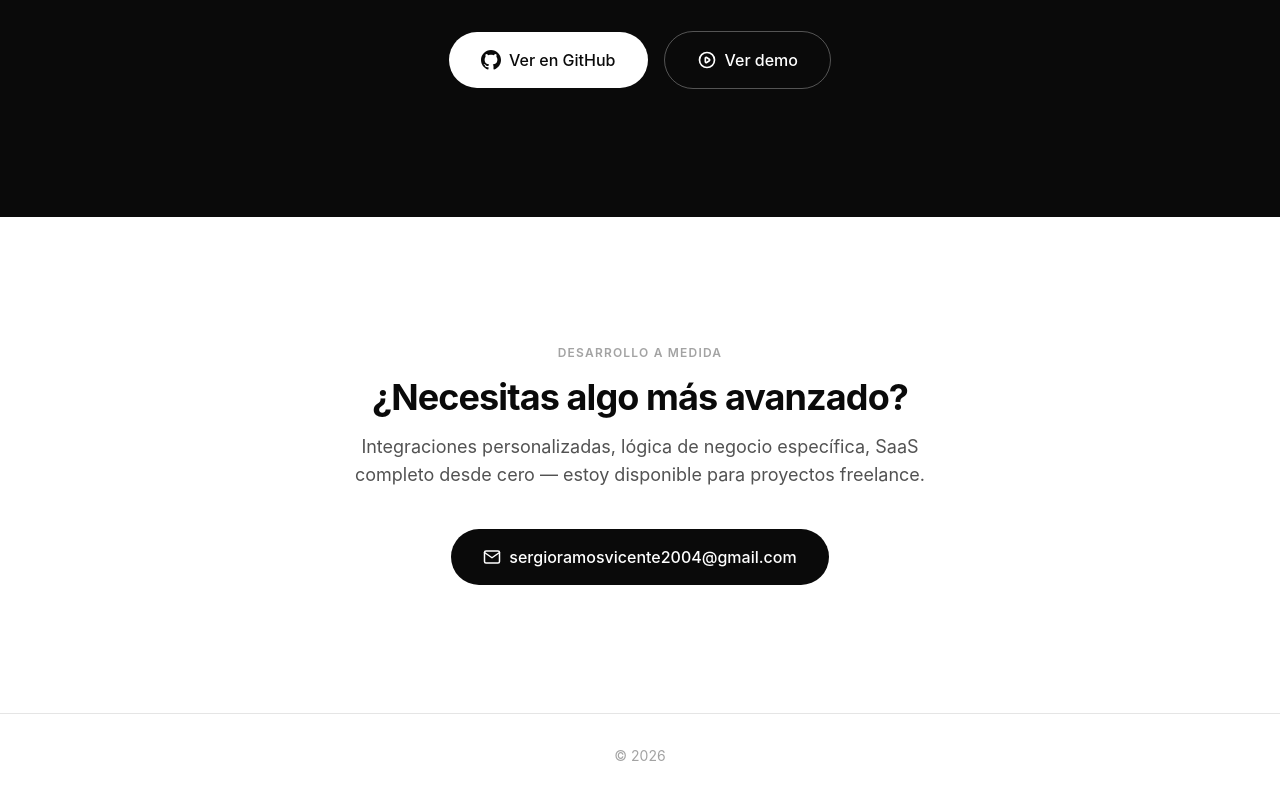
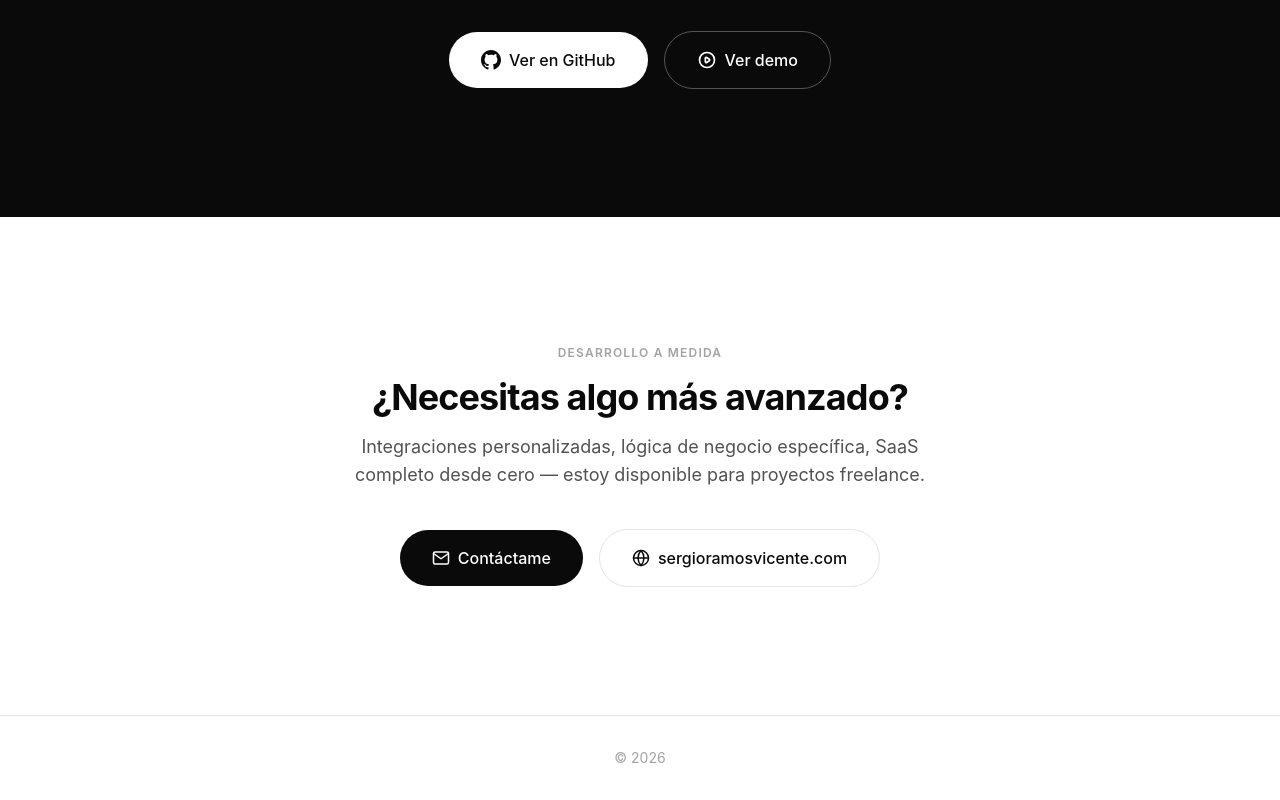
Before and after one commit to sergioramosv/invoiceapp, a Next.js app: page / in a window 1280 px wide. Shown: the part 3663-4463 px from the top of the page. Built offline with nearby package versions, Linux system fonts and the light colour scheme; no server answers.

Commit message:
feat: add personal website link to landing and README

```diff
--- a/src/app/(marketing)/page.tsx
+++ b/src/app/(marketing)/page.tsx
@@ -551,16 +551,31 @@ export default function LandingPage() {
             <p className="mt-4 text-lg text-text-secondary">
               Integraciones personalizadas, lógica de negocio específica, SaaS completo desde cero — estoy disponible para proyectos freelance.
             </p>
+            <div className="mt-10 flex flex-col sm:flex-row items-center justify-center gap-4">
               <a
                 href="mailto:sergioramosvicente2004@gmail.com"
-              className="mt-10 inline-flex items-center gap-2 px-8 py-4 bg-text text-surface font-medium rounded-full hover:bg-text-secondary transition-colors"
+                className="inline-flex items-center gap-2 px-8 py-4 bg-text text-surface font-medium rounded-full hover:bg-text-secondary transition-colors"
               >
                 <svg width="18" height="18" viewBox="0 0 24 24" fill="none" stroke="currentColor" strokeWidth="2" strokeLinecap="round" strokeLinejoin="round">
                   <path d="M4 4h16c1.1 0 2 .9 2 2v12c0 1.1-.9 2-2 2H4c-1.1 0-2-.9-2-2V6c0-1.1.9-2 2-2z" />
                   <polyline points="22,6 12,13 2,6" />
                 </svg>
-              sergioramosvicente2004@gmail.com
+                Contáctame
               </a>
+              <a
+                href="https://sergioramosvicente.com"
+                target="_blank"
+                rel="noopener noreferrer"
+                className="inline-flex items-center gap-2 px-8 py-4 border border-border text-text font-medium rounded-full hover:bg-surface-tertiary transition-colors"
+              >
+                <svg width="18" height="18" viewBox="0 0 24 24" fill="none" stroke="currentColor" strokeWidth="2" strokeLinecap="round" strokeLinejoin="round">
+                  <circle cx="12" cy="12" r="10" />
+                  <line x1="2" y1="12" x2="22" y2="12" />
+                  <path d="M12 2a15.3 15.3 0 0 1 4 10 15.3 15.3 0 0 1-4 10 15.3 15.3 0 0 1-4-10 15.3 15.3 0 0 1 4-10z" />
+                </svg>
+                sergioramosvicente.com
+              </a>
+            </div>
           </FadeIn>
         </div>
       </section>
```
Also changed, not shown: 1 other file (tests, documents, lock files or other folders). Lines whose indentation alone changed are shown as unchanged.
